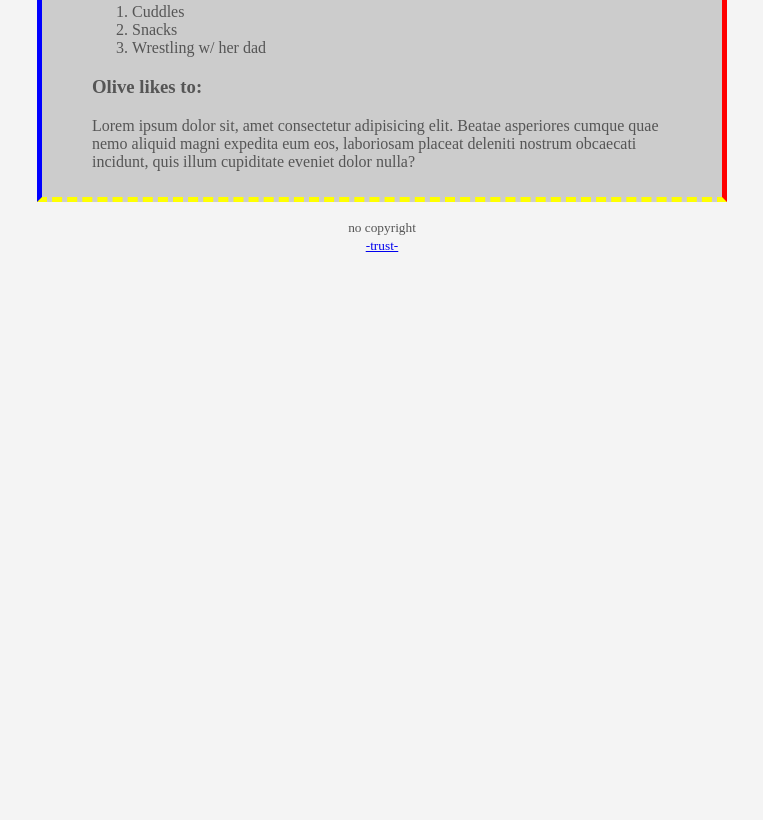
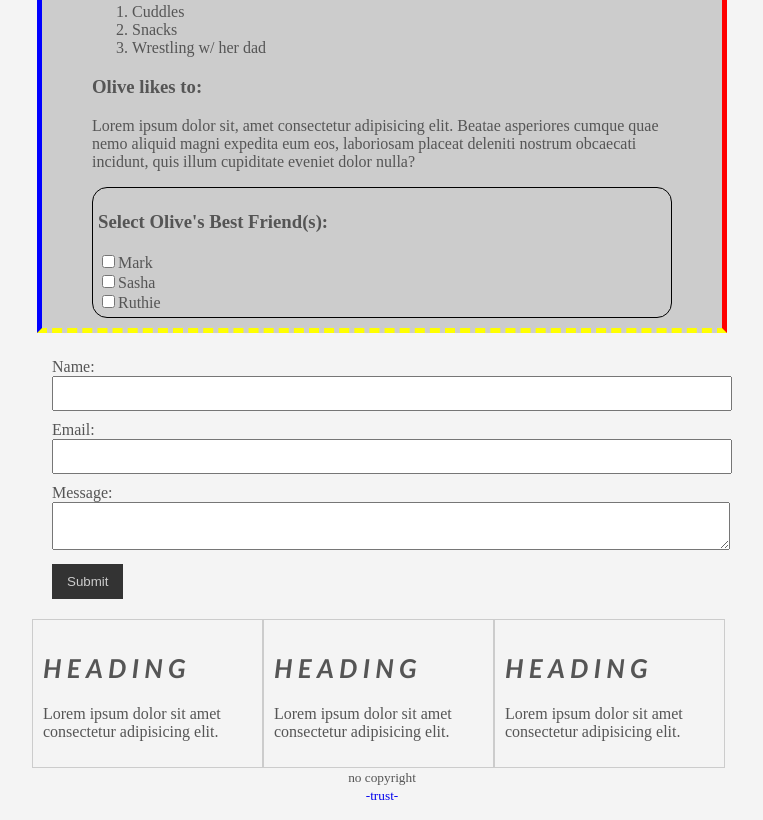
Before and after one commit to MarcusSilvus/basic-website, a plain HTML site: page index.html in a window 1280 px wide. Shown: the part 882-1702 px from the top of the page, without its empty margins (258-1021 px from the left). Before the commit the page ends 1152 px from the top, so only its background shows below. Drawn offline with Linux system fonts and the light colour scheme.

Commit message:
more styles and experimenting with float

```diff
--- a/index.html
+++ b/index.html
@@ -63,16 +63,55 @@
           <p>Lorem ipsum dolor sit, amet consectetur adipisicing elit. Beatae asperiores cumque quae
             nemo aliquid magni expedita eum eos, laboriosam placeat deleniti nostrum obcaecati incidunt,
             quis illum cupiditate eveniet dolor nulla?</p>
+
+            <div class="bff">
+              <h3>Select Olive's Best Friend(s):</h3>
+              <form action="#">
+                <label for="mark"><input id="mark" type="checkbox" name="bffs">Mark</label>
+                <br>
+                <label for="sasha"><input id="sasha" type="checkbox" name="bffs">Sasha</label>
+                <br>
+                <label for="ruthie"><input id="ruthie" type="checkbox" name="bffs">Ruthie</label>
+              </form>
+            </div>
         </div>
+        <form class="myForm">
+          <div class="formGroup">
+            <label>Name:</label>
+            <input type="text" name="name">
+          </div>
+          <div class="formGroup">
+            <label>Email:</label>
+            <input type="text" name="email">
+          </div>
+          <div class="formGroup">
+            <label>Message:</label>
+            <textarea name="message"></textarea>
+          </div>
+          <input class="button" type="submit" name="" value="Submit">
+        </form>
 
+        <div class="block">
+          <h2>Heading</h2>
+          <p>Lorem ipsum dolor sit amet consectetur adipisicing elit.</p>
+        </div>
+        <div class="block">
+          <h2>Heading</h2>
+          <p>Lorem ipsum dolor sit amet consectetur adipisicing elit.</p>
+        </div>
+        <div class="block">
+          <h2>Heading</h2>
+          <p>Lorem ipsum dolor sit amet consectetur adipisicing elit.</p>
+        </div>
       </main>
 
+      <br>
       <footer>
         <p><small>no copyright
           <br>
           <a href="https://www.copyright.gov/" target="_blank">-trust-</a></small>
         </p>
       </footer>
-  </div>
+  </div> <!-- /.container -->
 </body>
 </html>
--- a/style.css
+++ b/style.css
@@ -3,6 +3,24 @@ body {
   color: #555555;
 
 }
+
+a {
+  text-decoration: none;
+}
+
+a:hover {
+  color: black;
+}
+
+a:active {
+  color: blue;
+}
+
+/*
+a:visited {
+  color: green;
+}
+*/
 
 h2 {
   /*
@@ -61,6 +79,44 @@ h2 {
   border-width: 5px;
 }
 
+.bff {
+  border: 1px black solid;
+  padding: 5px;
+  border-radius: 15px;
+}
+
+.myForm {
+  padding: 20px;
+}
+
+.myForm .formGroup {
+  padding-bottom: 10px;
+}
+
+.myForm label {
+  display: block;
+}
+
+.myForm input[type="text"], .myForm textarea {
+  padding: 8px;
+  width: 100%;
+}
+
+.myForm input[type="submit"] {
+  background-color: #333333;
+  color: #ccc;
+  padding: 10px 15px;
+  border: none;
+}
+
+.block {
+  float: left;
+  width: 33%;
+  border: 1px solid #ccc;
+  padding: 10px;
+  box-sizing: border-box;
+}
+
 footer {
   text-align: center;
 }
```
